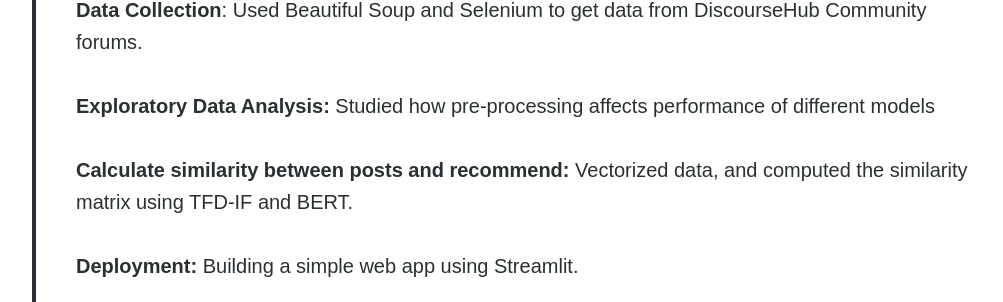
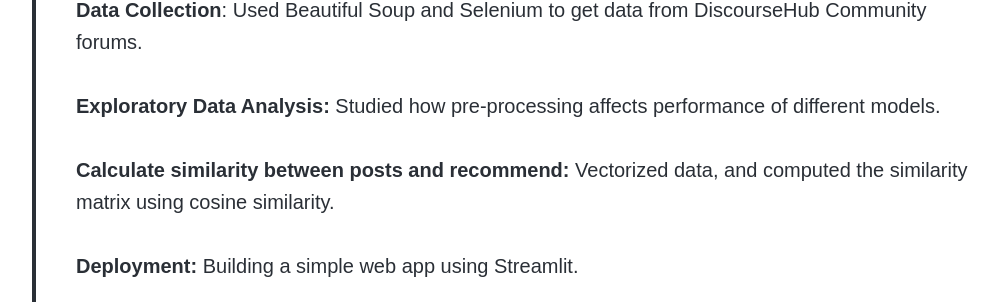
Before and after one commit to disha-22/disha-22.github.io, a Jekyll site: the page built from _projects/ml.md, in a window 1280 px wide and 900 px high, scrolled down 1572 px. Shown: the part 165-467 px from the top of the window, without its empty margins (138-1141 px from the left). Built offline with Jekyll 4.4.1, drawn with Linux system fonts in a browser that asks for light colours; nearby versions of some CDN libraries; some web fonts are replaced.

Commit message:
Update ml.md

```diff
--- a/_projects/ml.md
+++ b/_projects/ml.md
@@ -26,8 +26,8 @@
 
 <h6> Details </h6>
 > <b>Data Collection</b>: Used Beautiful Soup and Selenium to get data from DiscourseHub Community forums.
-<br><br> <b>Exploratory Data Analysis:</b> Studied how pre-processing affects performance of different models
-<br><br> <b>Calculate similarity between posts and recommend:</b> Vectorized data, and computed the similarity matrix using TFD-IF and BERT.
+<br><br> <b>Exploratory Data Analysis:</b> Studied how pre-processing affects performance of different models.
+<br><br> <b>Calculate similarity between posts and recommend:</b> Vectorized data, and computed the similarity matrix using cosine similarity.
 <br><br> <b>Deployment:</b> Building a simple web app using Streamlit.
 
 ---
```
